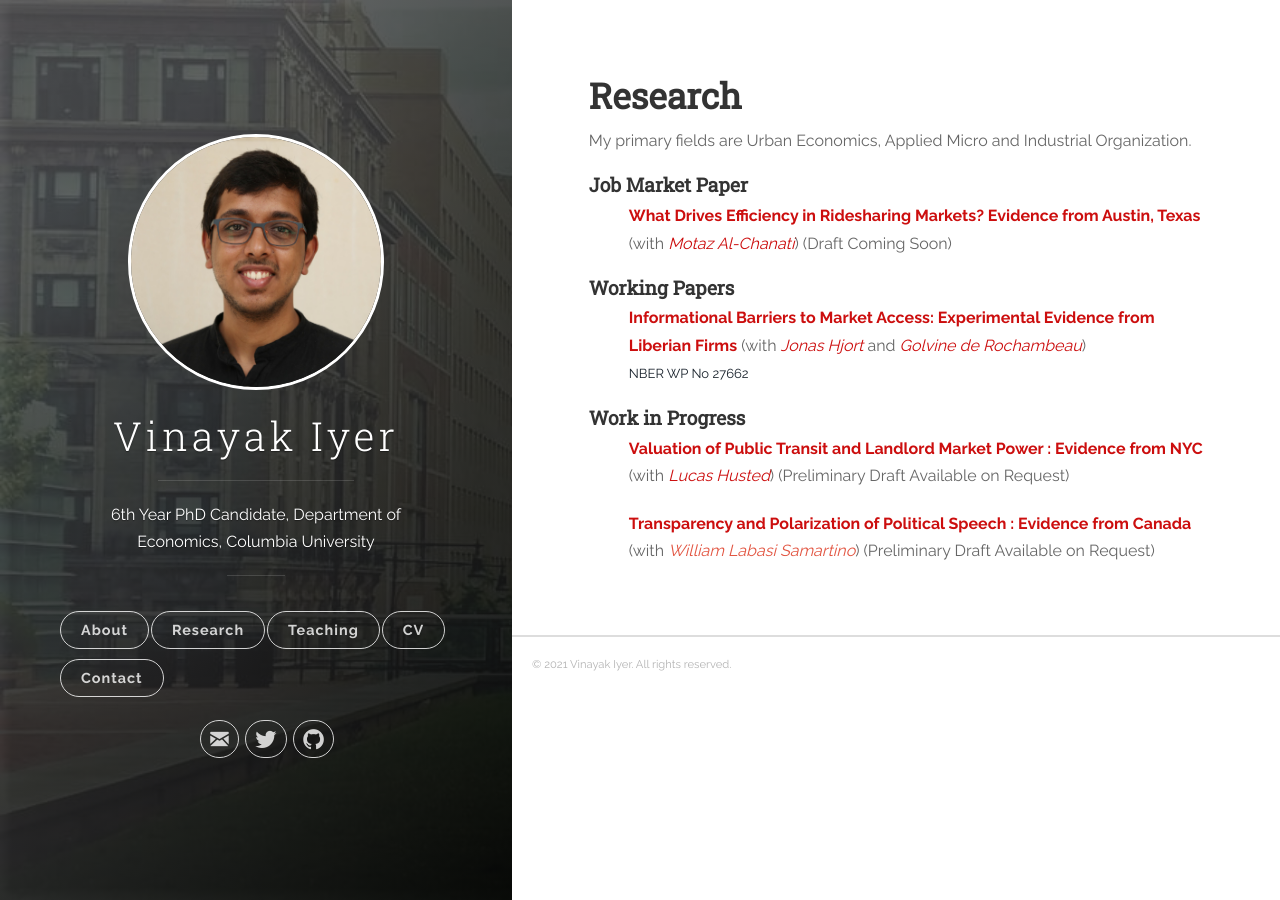
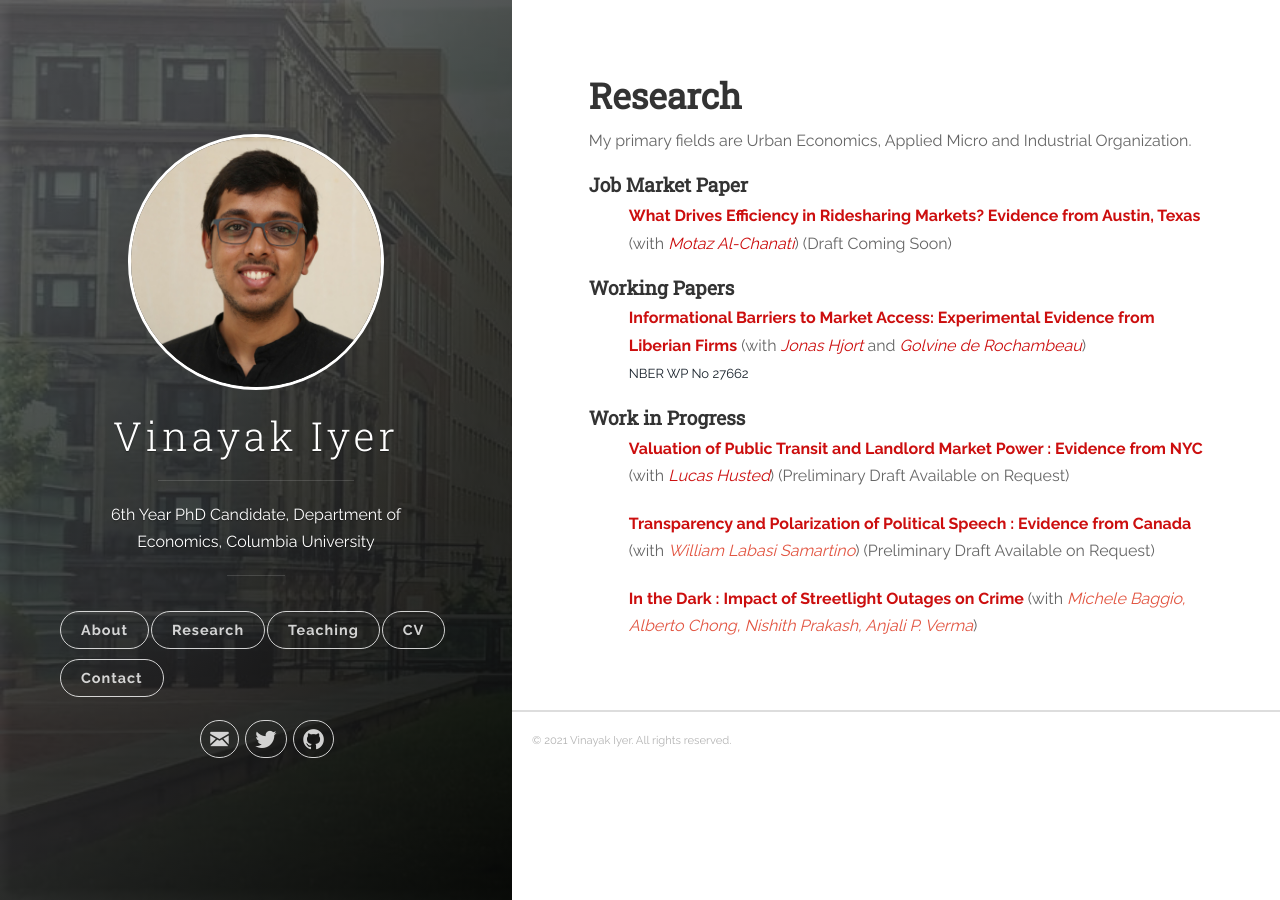
Before and after one commit to vinayakiyer/vinayakiyer.github.io, a Jekyll site: the page built from _posts/2018-06-13-research.markdown, in a window 1280 px wide. Built offline with Jekyll 4.4.1, drawn with Linux system fonts in a browser that asks for light colours.

Commit message:
Update 2018-06-13-research.markdown

```diff
--- a/_posts/2018-06-13-research.markdown
+++ b/_posts/2018-06-13-research.markdown
@@ -44,3 +44,6 @@ ICT dampens traditional information frictions, but not marketing barriers.</font
 <p><b><font size="3"><span style="color:#505050;"><strong><a style="color:#cc0e0e;" target="_blank">Valuation of Public Transit and Landlord Market Power : Evidence from NYC</a></strong></span></font> <font size="3">(with <a href="https://www.lucashusted.com/home" style="color:#cc0e0e;" target="_blank"><em>Lucas Husted</em></a>) (Preliminary Draft Available on Request) </font></b></p></ul>
 <ul>
 <p><b><font size="3"><span style="color:#505050;"><strong><a style="color:#cc0e0e;" target="_blank">Transparency and Polarization of Political Speech : Evidence from Canada </a></strong></span></font> <font size="3">(with <a target="_blank"><em>William Labasi Samartino</em></a>) (Preliminary Draft Available on Request) </font></b></p></ul>
+
+<ul>
+<p><b><font size="3"><span style="color:#505050;"><strong><a style="color:#cc0e0e;" target="_blank">In the Dark : Impact of Streetlight Outages on Crime </a></strong></span></font> <font size="3">(with <a target="_blank"><em>Michele Baggio, Alberto Chong, Nishith Prakash, Anjali P. Verma</em></a>) </font></b></p></ul>
```
